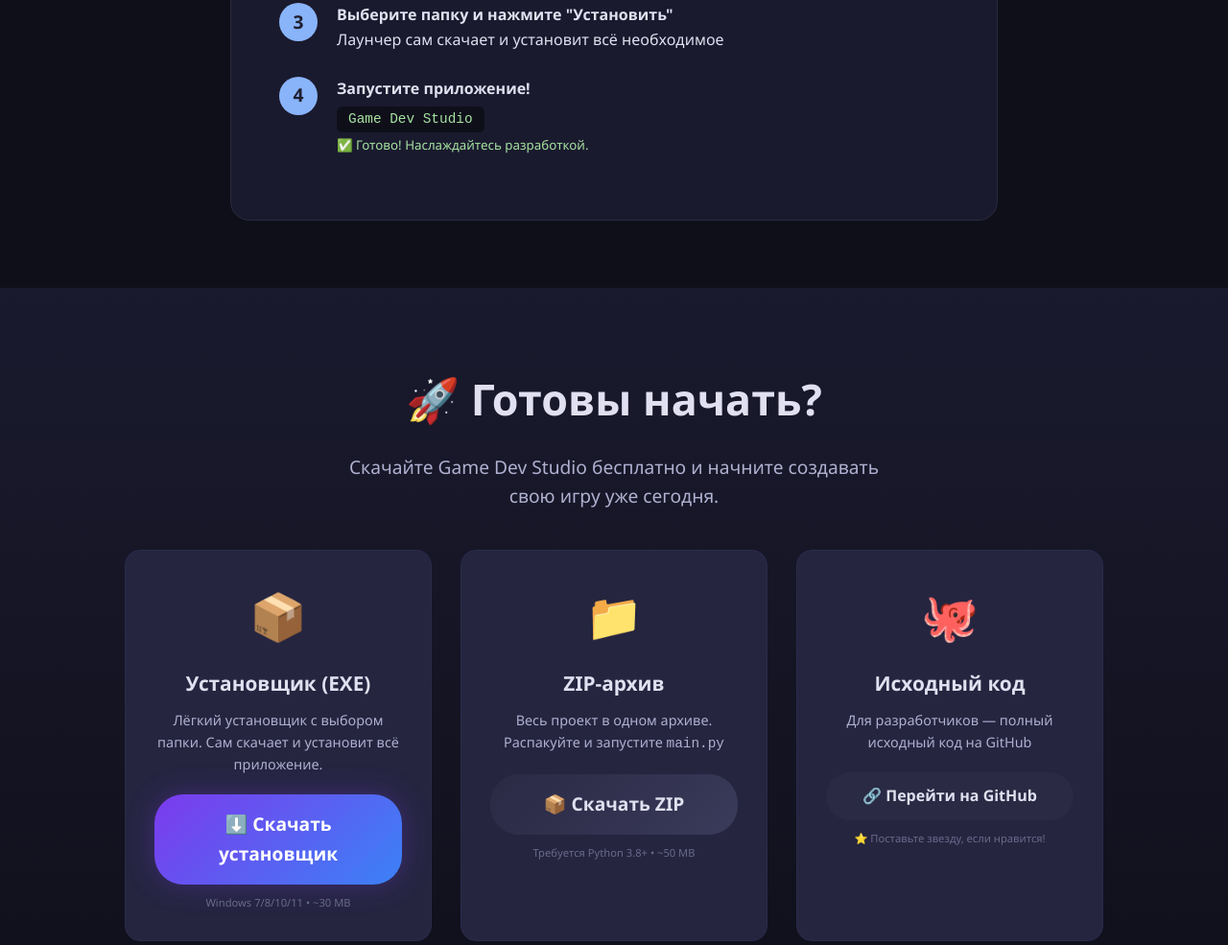
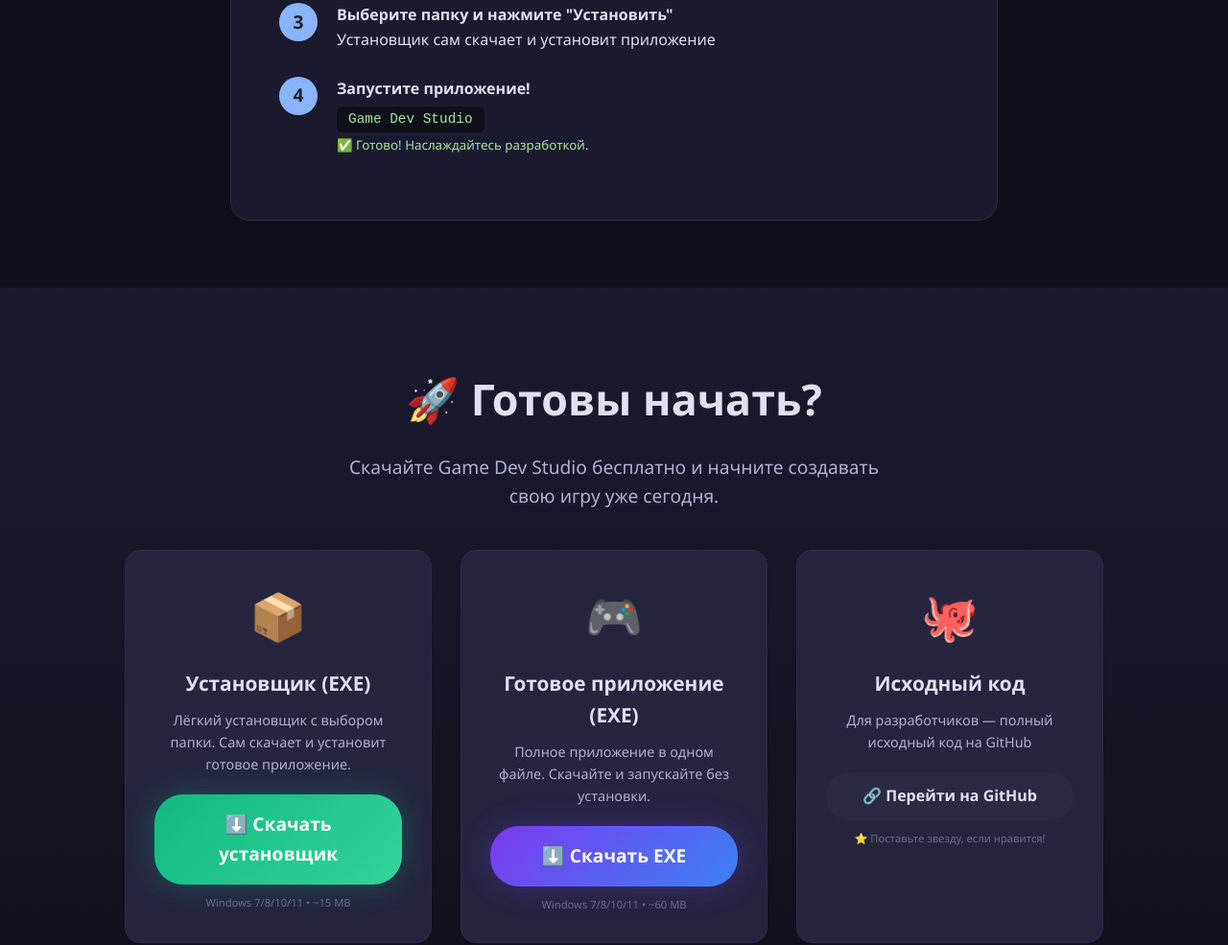
Before and after one commit to Prodebug/GameDevStudio, a plain HTML site: page index.html in a window 1280 px wide. Shown: the part 1815-2800 px from the top of the page at 96% size. Drawn offline with Linux system fonts and the light colour scheme.

Commit message:
Update index.html

```diff
--- a/index.html
+++ b/index.html
@@ -92,15 +92,16 @@
             transform: translateY(-3px);
             box-shadow: 0 0 50px rgba(124, 58, 237, 0.5);
         }
-        .btn-zip {
-            background: linear-gradient(135deg, #2a2a45, #3a3a5a);
-            color: #e0e0f0;
+        .btn-exe {
+            background: linear-gradient(135deg, #10b981, #34d399);
+            color: white;
             font-size: 1.2rem;
             padding: 16px 40px;
+            box-shadow: 0 0 30px rgba(16, 185, 129, 0.3);
         }
-        .btn-zip:hover {
+        .btn-exe:hover {
             transform: translateY(-3px);
-            background: linear-gradient(135deg, #3a3a5a, #4a4a6a);
+            box-shadow: 0 0 50px rgba(16, 185, 129, 0.5);
         }
         .version-tag {
             display: inline-block;
@@ -432,7 +433,7 @@
             карт, квестов, диалогов и многого другого. Ускоряет разработку в 10 раз.
         </p>
         <div class="hero-buttons">
-            <a href="#download" class="btn btn-download">⬇️ Скачать установщик</a>
+            <a href="#download" class="btn btn-exe">⬇️ Скачать установщик</a>
             <a href="https://github.com/Prodebug/GameDevStudio" target="_blank" class="btn btn-outline">🔗 GitHub</a>
         </div>
     </div>
@@ -442,7 +443,7 @@
                 <span class="mockup-dot dot-red"></span>
                 <span class="mockup-dot dot-yellow"></span>
                 <span class="mockup-dot dot-green"></span>
-                <span style="margin-left:auto;color:#6a6a8a;font-size:0.8rem;">Game Dev Studio v2.0.2</span>
+                <span style="margin-left:auto;color:#6a6a8a;font-size:0.8rem;">Game Dev Studio v2.0.3</span>
             </div>
             <div class="mockup-screen">
                 <span class="highlight">> Запуск генерации...</span><br>
@@ -531,7 +532,7 @@
             <div class="step-content">
                 <strong>Выберите папку и нажмите "Установить"</strong>
                 <br>
-                Лаунчер сам скачает и установит всё необходимое
+                Установщик сам скачает и установит приложение
             </div>
         </div>
         <div class="step">
@@ -554,26 +555,26 @@
             Скачайте Game Dev Studio бесплатно и начните создавать свою игру уже сегодня.
         </p>
         <div class="download-cards">
-            <!-- Карточка 1: Установщик -->
+            <!-- Карточка 1: Установщик (EXE) -->
             <div class="download-card">
                 <div class="icon">📦</div>
                 <h3>Установщик (EXE)</h3>
-                <p>Лёгкий установщик с выбором папки. Сам скачает и установит всё приложение.</p>
-                <a href="https://github.com/Prodebug/GameDevStudio/releases/latest/download/GameDevStudioLauncher.exe" class="btn btn-download">
+                <p>Лёгкий установщик с выбором папки. Сам скачает и установит готовое приложение.</p>
+                <a href="https://github.com/Prodebug/GameDevStudio/releases/latest/download/GameDevStudioLauncher.exe" class="btn btn-exe">
                     ⬇️ Скачать установщик
                 </a>
-                <div class="file-size">Windows 7/8/10/11 • ~30 MB</div>
+                <div class="file-size">Windows 7/8/10/11 • ~15 MB</div>
             </div>
 
-            <!-- Карточка 2: ZIP-архив -->
+            <!-- Карточка 2: Готовое приложение (EXE) -->
             <div class="download-card">
-                <div class="icon">📁</div>
-                <h3>ZIP-архив</h3>
-                <p>Весь проект в одном архиве. Распакуйте и запустите <code>main.py</code></p>
-                <a href="https://github.com/Prodebug/GameDevStudio/releases/latest/download/GameDevStudio.zip" class="btn btn-zip">
-                    📦 Скачать ZIP
+                <div class="icon">🎮</div>
+                <h3>Готовое приложение (EXE)</h3>
+                <p>Полное приложение в одном файле. Скачайте и запускайте без установки.</p>
+                <a href="https://github.com/Prodebug/GameDevStudio/releases/latest/download/GameDevStudio.exe" class="btn btn-download">
+                    ⬇️ Скачать EXE
                 </a>
-                <div class="file-size">Требуется Python 3.8+ • ~50 MB</div>
+                <div class="file-size">Windows 7/8/10/11 • ~60 MB</div>
             </div>
 
             <!-- Карточка 3: GitHub -->
@@ -600,7 +601,7 @@
             <a href="https://github.com/Prodebug/GameDevStudio/releases" target="_blank">Releases</a>
             <a href="#">Документация</a>
         </div>
-        <div class="footer-badge">🟢 v2.0.2</div>
+        <div class="footer-badge">🟢 v2.0.3</div>
         <p style="margin-top:20px;">© 2026 Game Dev Studio. Все права защищены.</p>
     </div>
 </footer>
```
